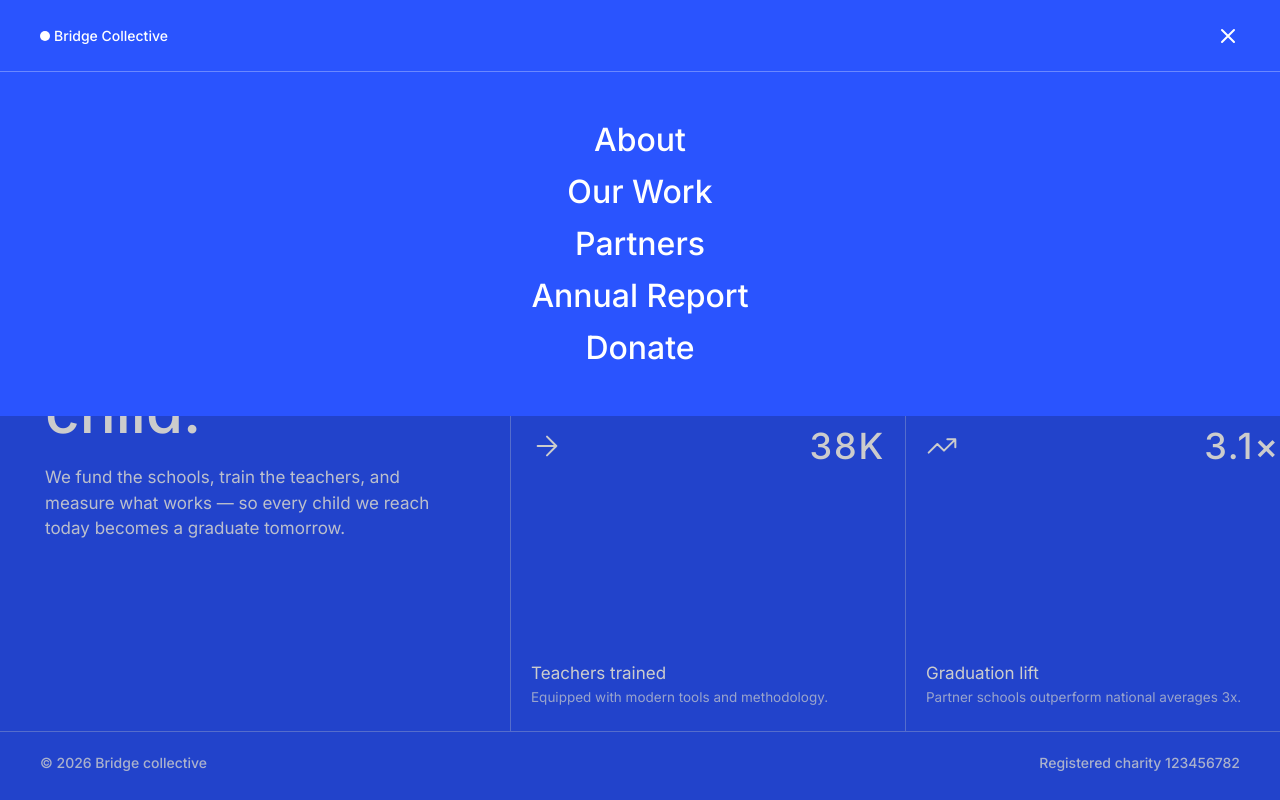
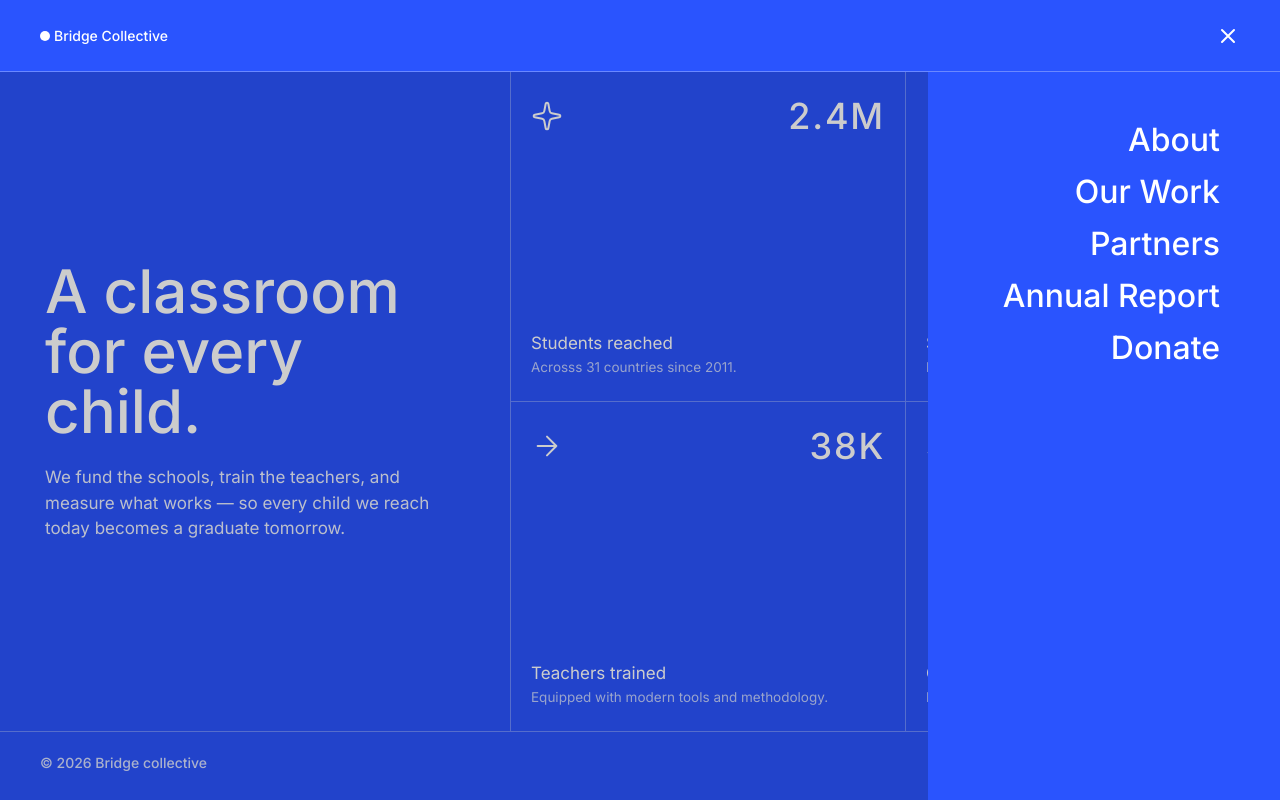
Before and after one commit to et-coder/grid-landing-page, a React (Vite) app: page / in a window 1280 px wide. Both pictures are taken after a click on the button 1228 px from the left and 35 px from the top of the page. Built offline with nearby package versions, Linux system fonts and the light colour scheme.

Commit message:
adjust navigation menu for desktops

```diff
--- a/src/components/Header.jsx
+++ b/src/components/Header.jsx
@@ -32,11 +32,11 @@ const Header = () => {
         onClick={() => setMenuOpen(false)}
       />
       <nav
-        className={`fixed w-full py-11 text-[32px] font-medium text-white z-5 bg-Blue-700 transition-all duration-300 ${!menuOpen ? "opacity-0 hidden" : "opacity-100"}`}
+        className={`fixed w-full py-11 text-[32px] font-medium text-white z-5 bg-Blue-700 transition-all duration-300 lg:w-[27.5%] lg:h-full lg:right-0 ${!menuOpen ? "opacity-0 hidden" : "opacity-100"}`}
       >
-        <ul className="flex flex-col justify-center items-center gap-1">
+        <ul className="flex flex-col justify-center items-center gap-1 lg:items-end pr-15">
           {navLinks.map((link) => (
-            <li>
+            <li className="hover:underline">
               <a href="#">{link}</a>
             </li>
           ))}
```
